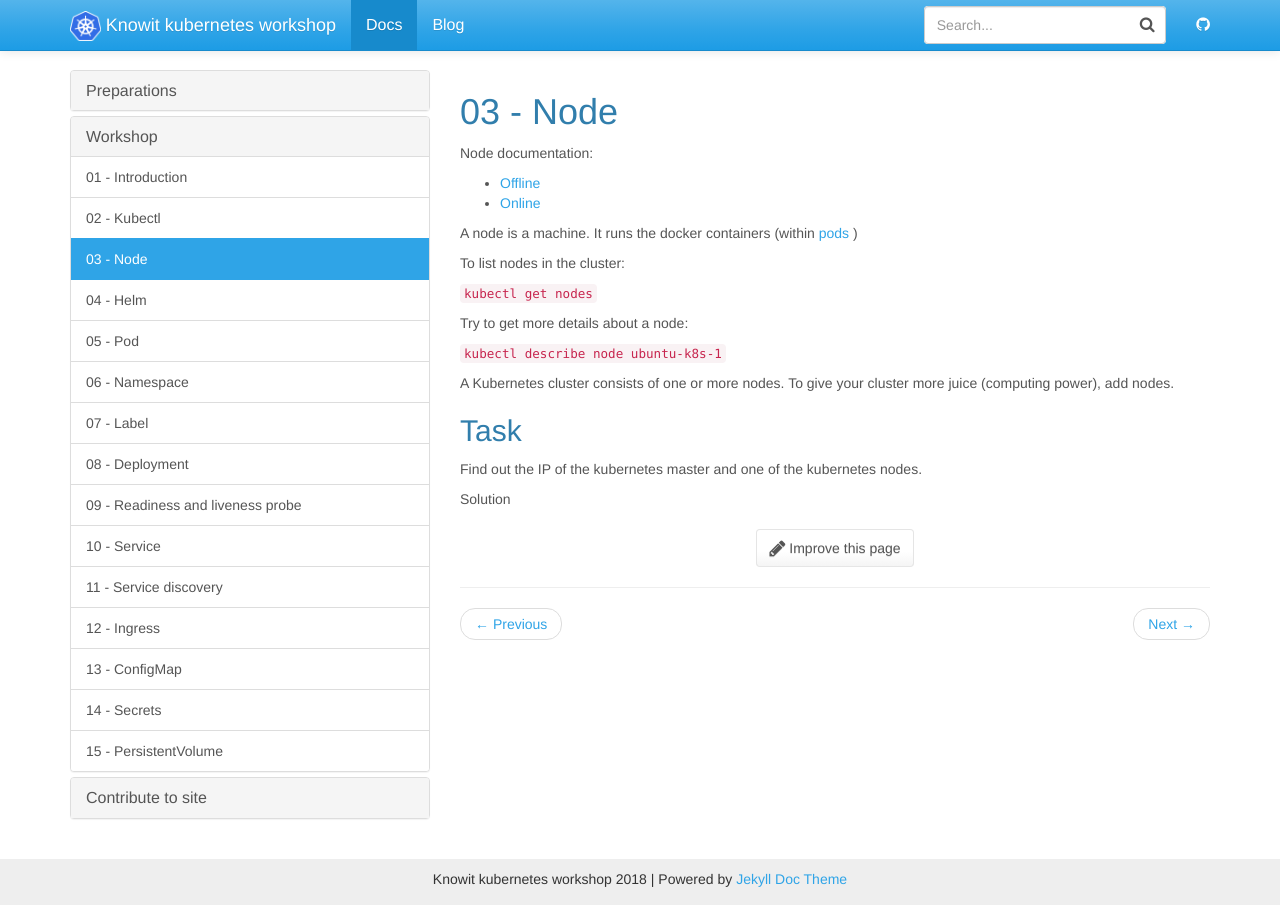
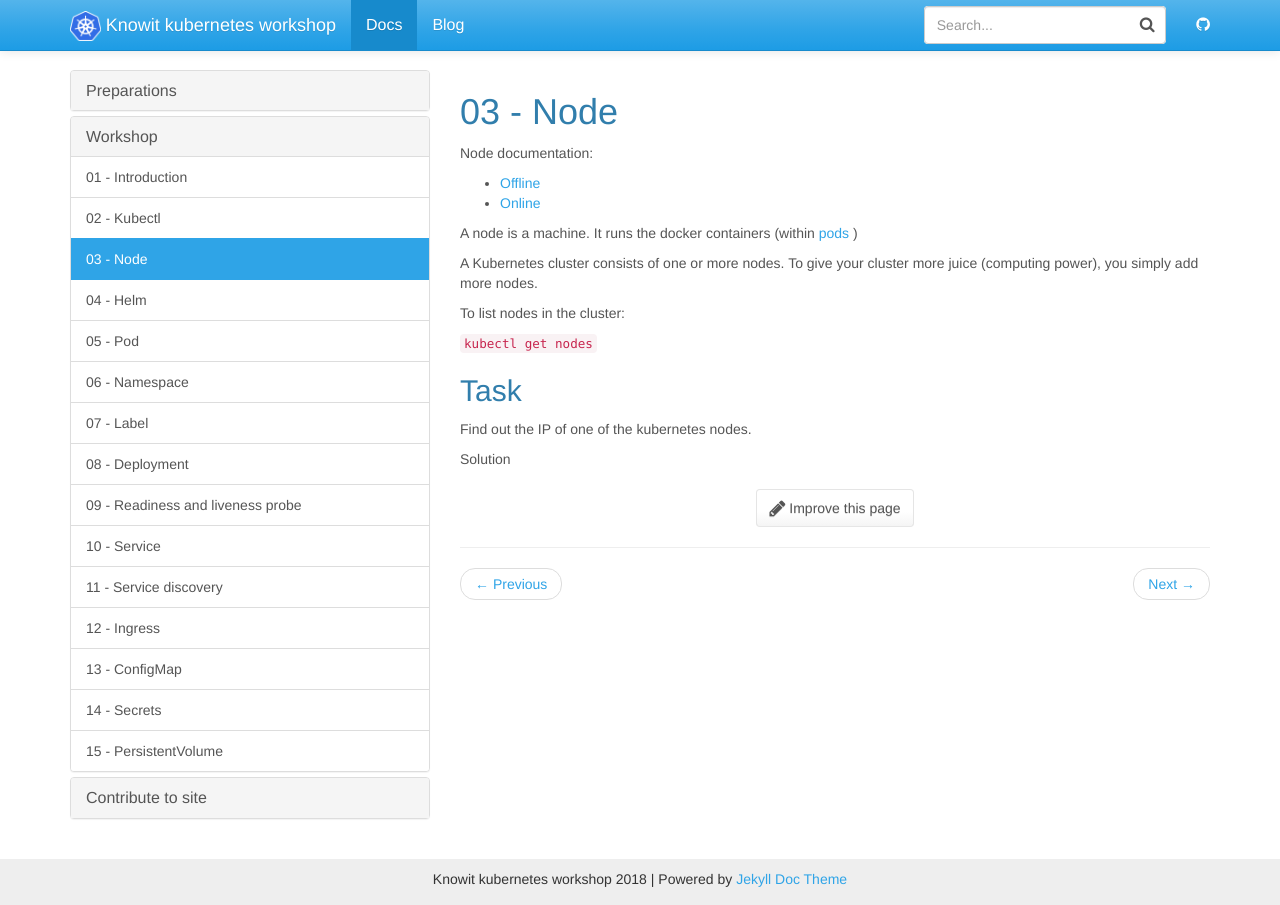
Before and after one commit to knowit/kubernetes-workshop, a Jekyll site: the page built from docs/_docs/workshop/03-node.md, in a window 1280 px wide. Built offline with Jekyll 4.4.1, drawn with Linux system fonts in a browser that asks for light colours.

Commit message:
Updatet 03-node to GCP

````diff
--- a/docs/_docs/workshop/03-node.md
+++ b/docs/_docs/workshop/03-node.md
@@ -13,20 +13,16 @@
 [pods]({{ site.baseurl }}{% link _docs/workshop/05-pod.md %})
 )
 
+A Kubernetes cluster consists of one or more nodes. To give your cluster more juice (computing power), you simply add
+more nodes.
+
 To list nodes in the cluster:
 
 `kubectl get nodes`
 
-Try to get more details about a node:
-
-`kubectl describe node ubuntu-k8s-1`
-
-A Kubernetes cluster consists of one or more nodes. To give your cluster more juice (computing power), add
-nodes.
-
 ## Task
 
-Find out the IP of the kubernetes master and one of the kubernetes nodes.
+Find out the IP of one of the kubernetes nodes.
 
 <details>
  <summary>Solution</summary>
@@ -34,32 +30,36 @@
 
 ### Solution 1: kubectl get node
 
-OK, let's find the master:
+OK, let's find some nodes:
 
 `kubectl get nodes`
 
-The node with ROLES "master" seems to be the master. Let's find its IP.
+Then lets find the IP of one of the nodes
 
-`kubectl get node ubuntu-k8s-1 -o yaml`
+`kubectl get node gke-cluster-1-default-pool-eb6174f5-0xkb -o yaml`
 
 Among the output, I see:
 ```
   addresses:
-  - address: 192.168.1.29
+  - address: 35.234.105.108
 ```
 
-So, that's the ip.
+So, that's the IP.
 
 ### Solution 2: kubectl describe node
 
-`kubectl describe node ubuntu-k8s-1`
+`kubectl describe node gke-cluster-1-default-pool-eb6174f5-0xkb`
 
-Here I see this line:
+Among the output, I see:
+```
+Addresses:
+  InternalIP:	10.156.0.5
+  ExternalIP:	35.234.105.108
+```
 
-`flannel.alpha.coreos.com/public-ip=192.168.1.29`
+So, that's the IP addresses.
 
-It's a bit more cryptic than the output for `kubectl get node`, but we include this solution so you know
-that `kubectl describe` can provide info about a node (or any resource, like `kubectl get pod my-pod`).
+`kubectl describe` can provide info about a node (or any resource, like `kubectl get pod my-pod`).
 `kubectl describe` usually gathers information from more sources (like "events") than just the YAML
 description.
 
````
